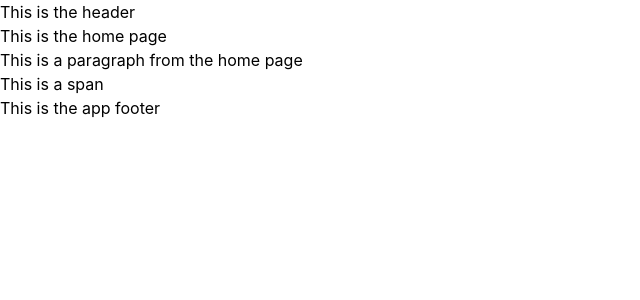
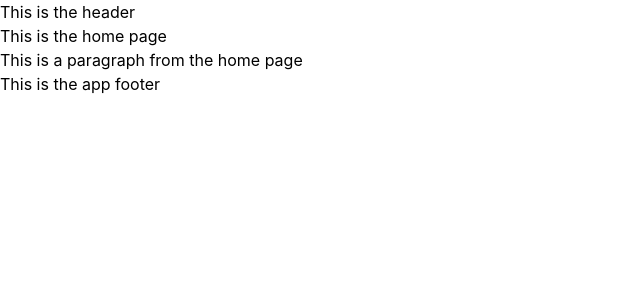
Before and after one commit to ayoub-jabiri/games-field, a Vue app: page / in a window 1280 px wide. Shown: the top 300 px of the page, without its empty margins (0-640 px from the left). Built offline with nearby package versions, Linux system fonts and the light colour scheme.

Commit message:
Update HomeView.vue

```diff
--- a/src/views/HomeView.vue
+++ b/src/views/HomeView.vue
@@ -2,7 +2,6 @@
   <section>
     <h1>This is the home page</h1>
     <p>This is a paragraph from the home page</p>
-    <span>This is a span</span>
   </section>
 </template>
 
```
